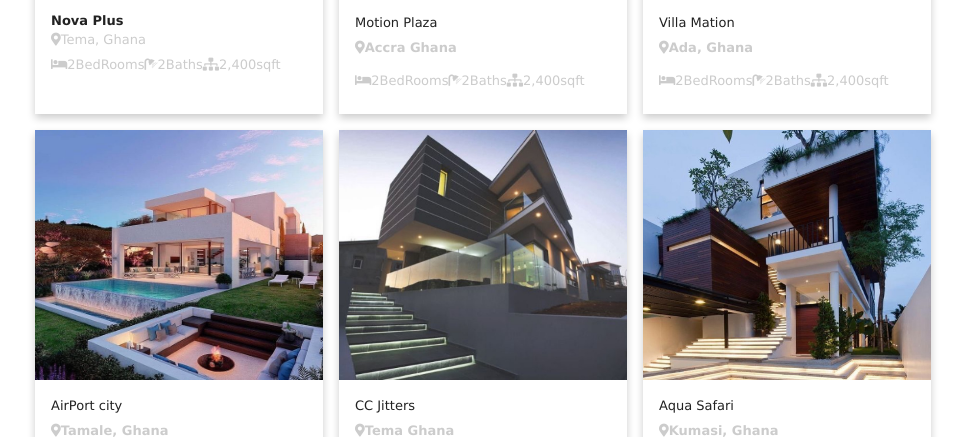
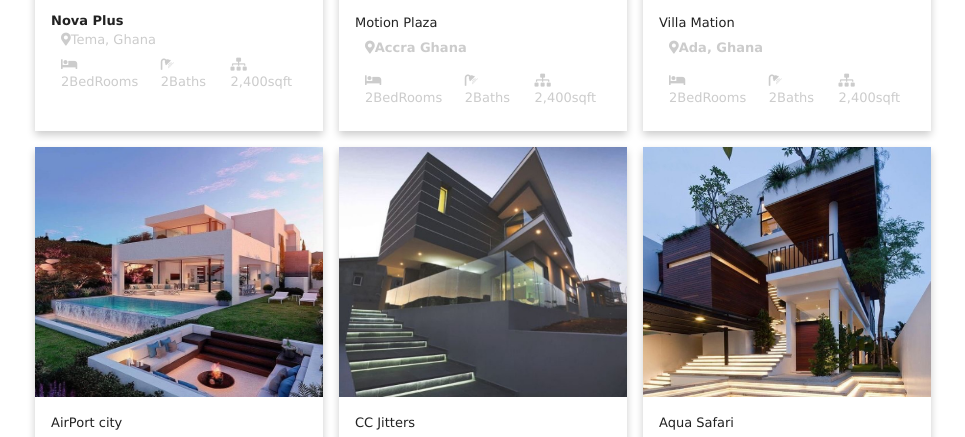
Before and after one commit to devjoemedia/Estate, a plain HTML site: page index.html in a window 1280 px wide. Shown: the part 1494-1931 px from the top of the page, without its empty margins (157-1122 px from the left). Drawn offline with nearby package versions, Linux system fonts and the light colour scheme; files whose address does not match are found by name.

Commit message:
spacing fonts

```diff
--- a/sass/style.scss
+++ b/sass/style.scss
@@ -197,7 +197,7 @@ header {
     &-feature p {
       color: #ccc;
       font-size: 13px;
-      margin: 0.5rem 0;
+      margin: 0.5rem 10px;
     }
     &-feature {
       display: flex;
```
Also changed, not shown: css/style.css, 1 other file.
